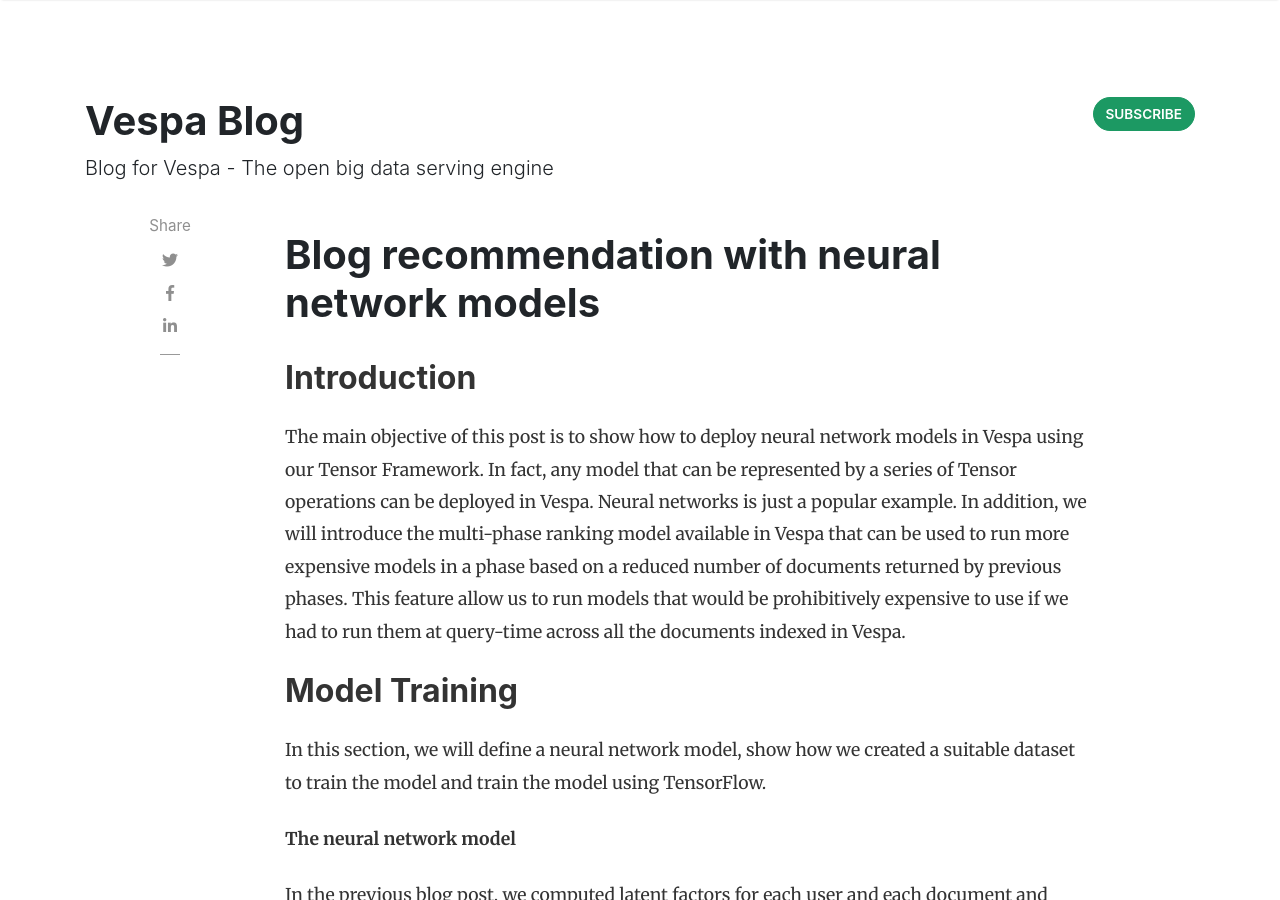
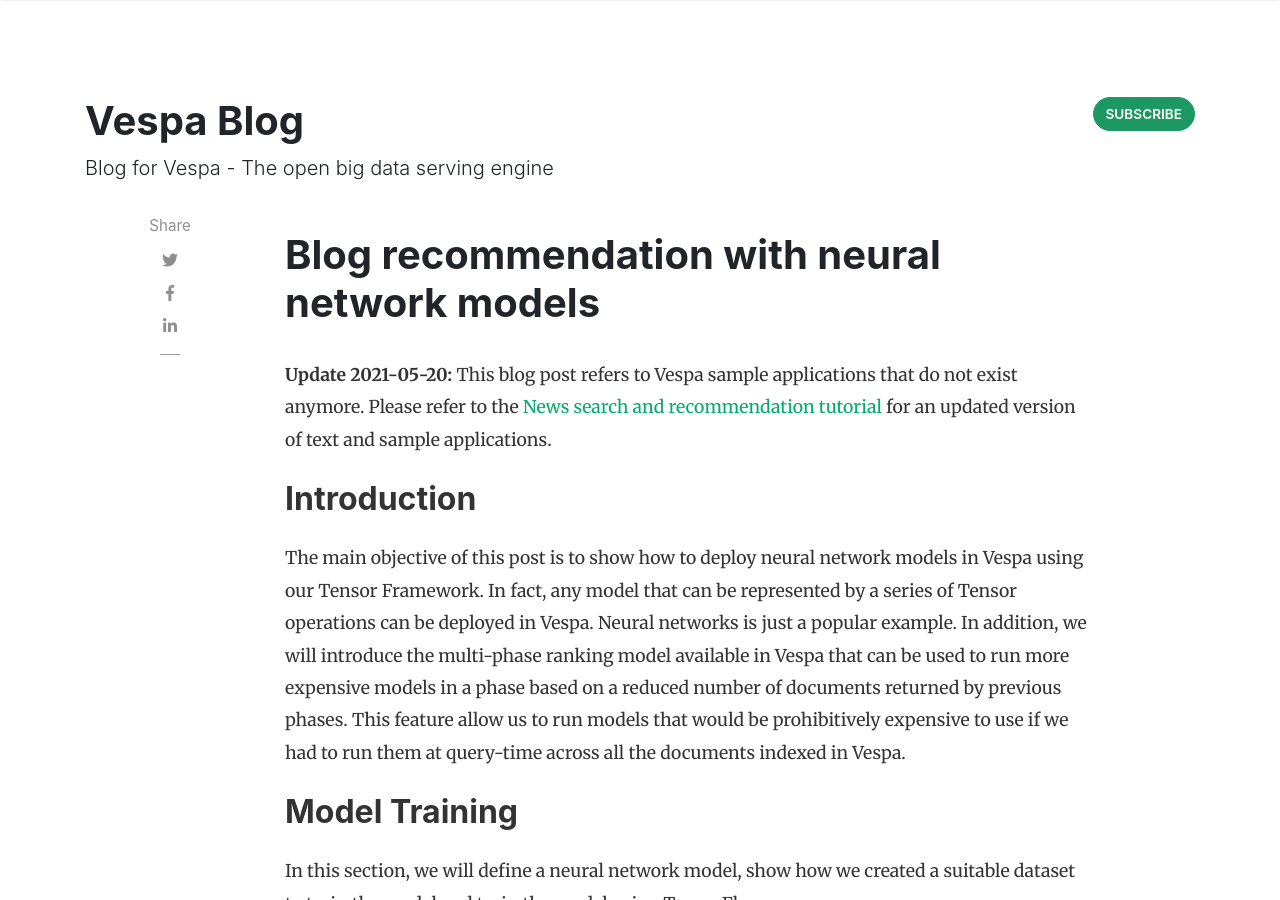
Before and after one commit to vespa-engine/blog, a Jekyll site: the page built from _posts/tumblr/2017-12-15-blog-recommendation-with-neural-network-models.md, in a window 1280 px wide and 900 px high. Built offline with Jekyll 4.4.1, drawn with Linux system fonts in a browser that asks for light colours; nearby versions of some CDN libraries; comment, search, counter and statistics services are not loaded.

Commit message:
blog-* sample apps do not exist anymore, exclude checks

```diff
--- a/_posts/tumblr/2017-12-15-blog-recommendation-with-neural-network-models.md
+++ b/_posts/tumblr/2017-12-15-blog-recommendation-with-neural-network-models.md
@@ -5,6 +5,15 @@
 tags: []
 tumblr_url: https://blog.vespa.ai/post/168572816766/blog-recommendation-with-neural-network-models
 ---
+
+
+**Update 2021-05-20:**
+This blog post refers to Vespa sample applications that do not exist anymore.
+Please refer to the
+[News search and recommendation tutorial](https://docs.vespa.ai/en/tutorials/news-1-getting-started.html)
+for an updated version of text and sample applications.
+
+
 ## Introduction
 
 The main objective of this post is to show how to deploy neural network models in Vespa using our Tensor Framework. In fact, any model that can be represented by a series of Tensor operations can be deployed in Vespa. Neural networks is just a popular example. In addition, we will introduce the multi-phase ranking model available in Vespa that can be used to run more expensive models in a phase based on a reduced number of documents returned by previous phases. This feature allow us to run models that would be prohibitively expensive to use if we had to run them at query-time across all the documents indexed in Vespa.
--- a/screwdriver.yaml
+++ b/screwdriver.yaml
@@ -19,6 +19,6 @@
           bundle exec jekyll build
           bundle exec htmlproofer \
             --assume-extension --empty-alt-ignore \
-            --file-ignore '/_site\/post/,/_site\/about.html/' \
+            --file-ignore '/_site\/post/,/about.html/,/blog-recommendation-in-vespa/,/blog-search-application-in-vespa/,/blog-recommendation-with-neural-network-models/' \
             --url-ignore '/localhost:8080/,/www.linkedin.com/,/cord19.vespa.ai/,/disqus.com/,/disqus_thread/' \
             _site
```
Also changed, not shown: _posts/tumblr/2017-11-20-blog-search-application-in-vespa.md (+9 -0 lines), _posts/tumblr/2017-12-01-blog-recommendation-in-vespa.md (+9 -0 lines).
